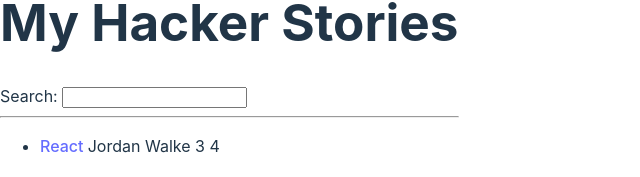
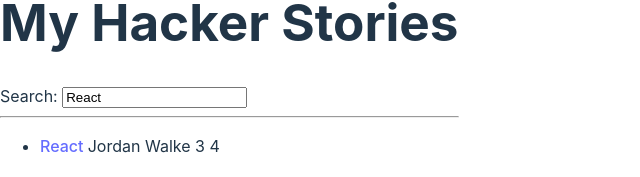
Before and after one commit to joshuakalungi/road_to_react, a React (Vite) app in the folder hacker-stories/: page / in a window 1280 px wide. Shown: the part 333-510 px from the top of the page, without its empty margins (0-640 px from the left). Built offline with nearby package versions, Linux system fonts and the light colour scheme.

Commit message:
react state value

```diff
--- a/hacker-stories/src/App.jsx
+++ b/hacker-stories/src/App.jsx
@@ -58,7 +58,7 @@
       <h1>{getTitle("My Hacker Stories")}</h1>
 
 
-      <Search onSearch={handleSearch}/>
+      <Search search={searchTerm} onSearch={handleSearch}/>
 
       <hr />
 
@@ -115,7 +115,7 @@
     <div>
       <label htmlFor="search">Search: </label>
       {/*eslint-disable-next-line react/prop-types*/}
-      <input id="search" type="text" onChange={props.onSearch} />
+      <input id="search" type="text" onChange={props.onSearch} value={props.search} />
       {/*
       <p>
         Searching for: <strong>{searchTerm}</strong>
```
